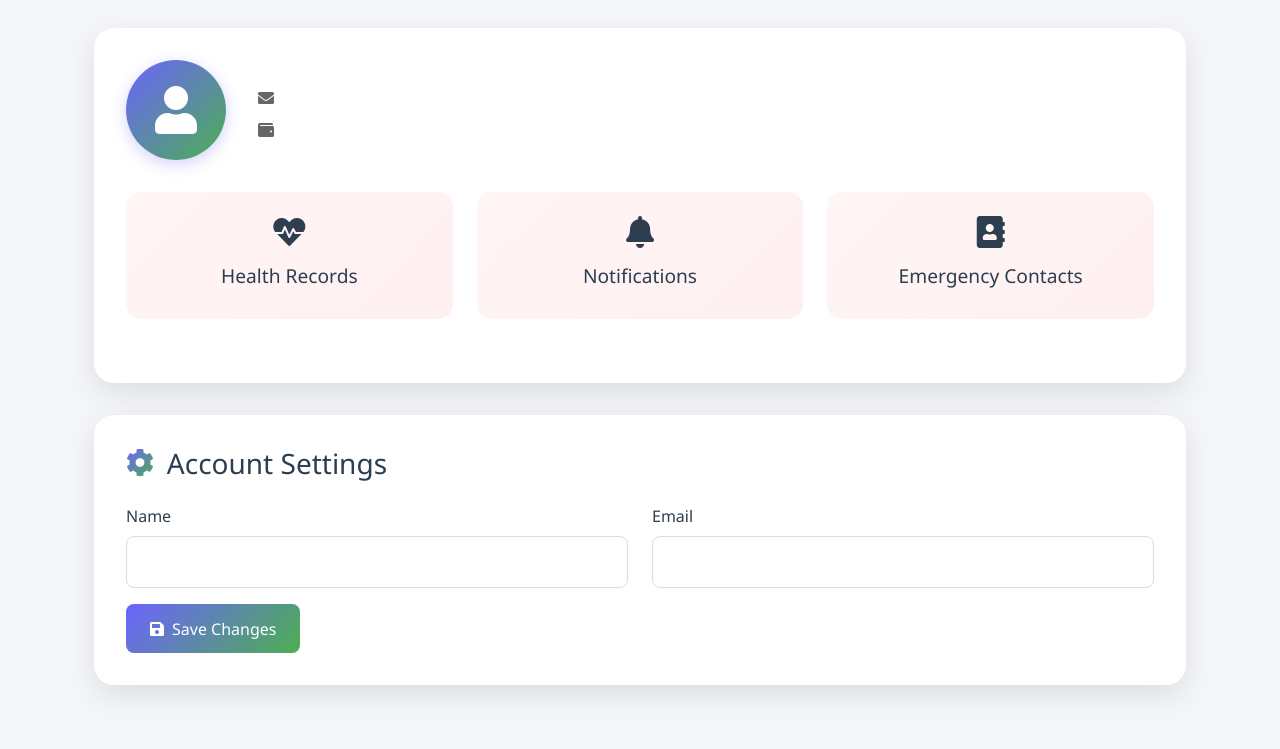
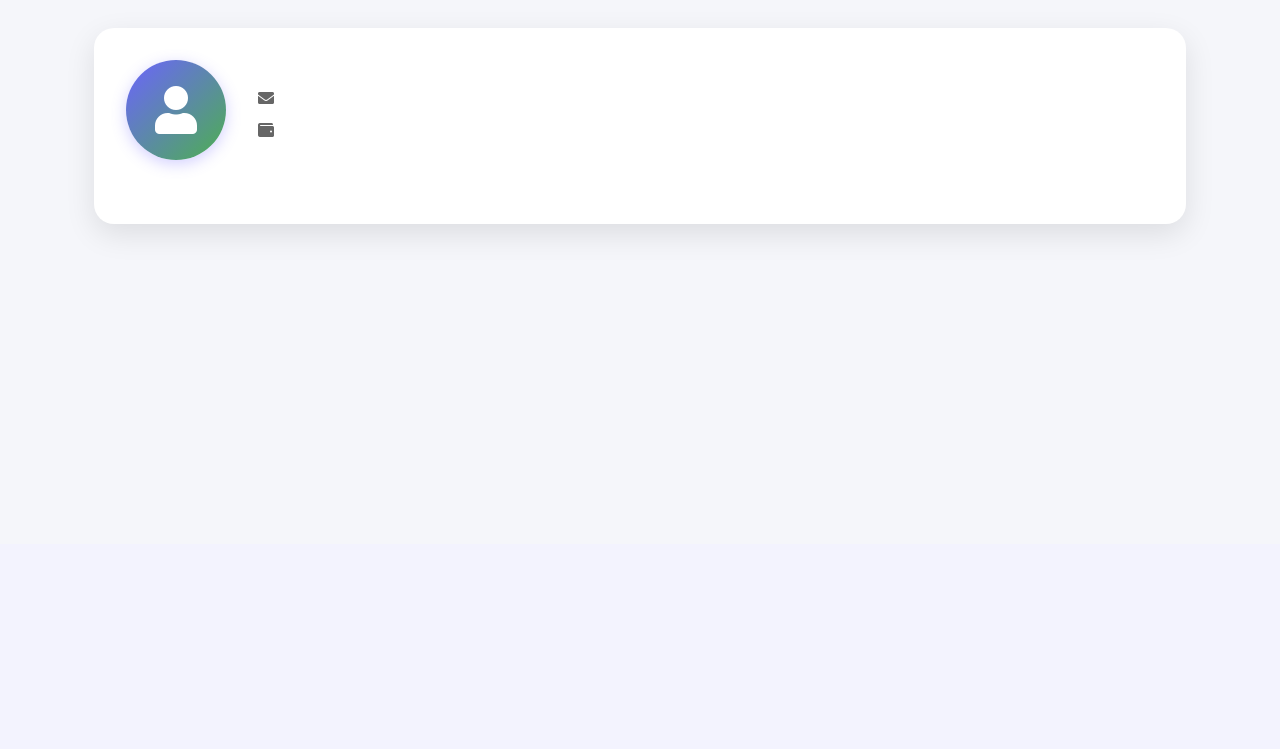
Before and after one commit to Make-Skilled/MLEW-IoT-based-Oxygen-Level-monitoring-circuit-for-patient, a Flask app: template server/templates/profile.html in a window 1280 px wide. Shown: the part 256-1005 px from the top of the page. After the commit the page ends 496 px from the top, so only its background shows below. Run offline with Flask 2, Linux system fonts and the light colour scheme; the template is opened without the code that fills it, so the values that code supplies are empty; the visitor is signed in with stand-in values (Sample User, id 1); parts of the project's set-up code (start-up, migrations or seed data) failed here and were passed over.

Commit message:
updating full code

```diff
--- a/server/app.py
+++ b/server/app.py
@@ -339,34 +339,14 @@
 @login_required
 def profile():
     user_email = session['user_id']
-
+    print(user_email)
     try:
         # Get user data from blockchain
-        name, email, wallet_address = user_contract.functions.getUser(user_email).call()
-
-        # Get user settings from blockchain
-        try:
-            hr_high, hr_low, spo2_low, temp_high, temp_low = user_contract.functions.getUserSettings(user_email).call()
-            settings = {
-                'hr_high': hr_high,
-                'hr_low': hr_low,
-                'spo2_low': spo2_low,
-                'temp_high': temp_high / 100,  # Convert back from integer
-                'temp_low': temp_low / 100     # Convert back from integer
-            }
-        except:
-            # Default settings if not set
-            settings = {
-                'hr_high': 100,
-                'hr_low': 60,
-                'spo2_low': 95,
-                'temp_high': 37.8,
-                'temp_low': 35.0
-            }
+        name, wallet_address = user_contract.functions.getUser(user_email).call()
 
         return render_template('profile.html',
-                             user={'name': name, 'email': email, 'wallet_address': wallet_address},
-                             settings=settings)
+                             user={'name': name, 'email': user_email, 'wallet_address': wallet_address},
+                             )
 
     except Exception as e:
         print(f"Profile error: {str(e)}")
--- a/server/templates/profile.html
+++ b/server/templates/profile.html
@@ -186,43 +186,8 @@
                 <p><i class="fas fa-wallet me-2"></i>{{ user.wallet_address }}</p>
             </div>
         </div>
-
-        <div class="profile-stats">
-            <div class="stat-card">
-                <i class="fas fa-heartbeat"></i>
-                <h4>Health Records</h4>
-                <p>{{ user.health_records_count }}</p>
-            </div>
-            <div class="stat-card">
-                <i class="fas fa-bell"></i>
-                <h4>Notifications</h4>
-                <p>{{ user.notifications_count }}</p>
-            </div>
-            <div class="stat-card">
-                <i class="fas fa-address-book"></i>
-                <h4>Emergency Contacts</h4>
-                <p>{{ user.emergency_contacts_count }}</p>
-            </div>
         </div>
     </div>
 
-    <div class="settings-section">
-        <h3><i class="fas fa-cog"></i>Account Settings</h3>
-        <form method="POST" action="{{ url_for('update_profile') }}">
-            <div class="row">
-                <div class="col-md-6 mb-3">
-                    <label for="name" class="form-label">Name</label>
-                    <input type="text" class="form-control" id="name" name="name" value="{{ user.name }}" required>
-                </div>
-                <div class="col-md-6 mb-3">
-                    <label for="email" class="form-label">Email</label>
-                    <input type="email" class="form-control" id="email" name="email" value="{{ user.email }}" required>
-                </div>
-            </div>
-            <button type="submit" class="btn btn-save">
-                <i class="fas fa-save me-2"></i>Save Changes
-            </button>
-        </form>
-    </div>
 </div>
 {% endblock %}
```
